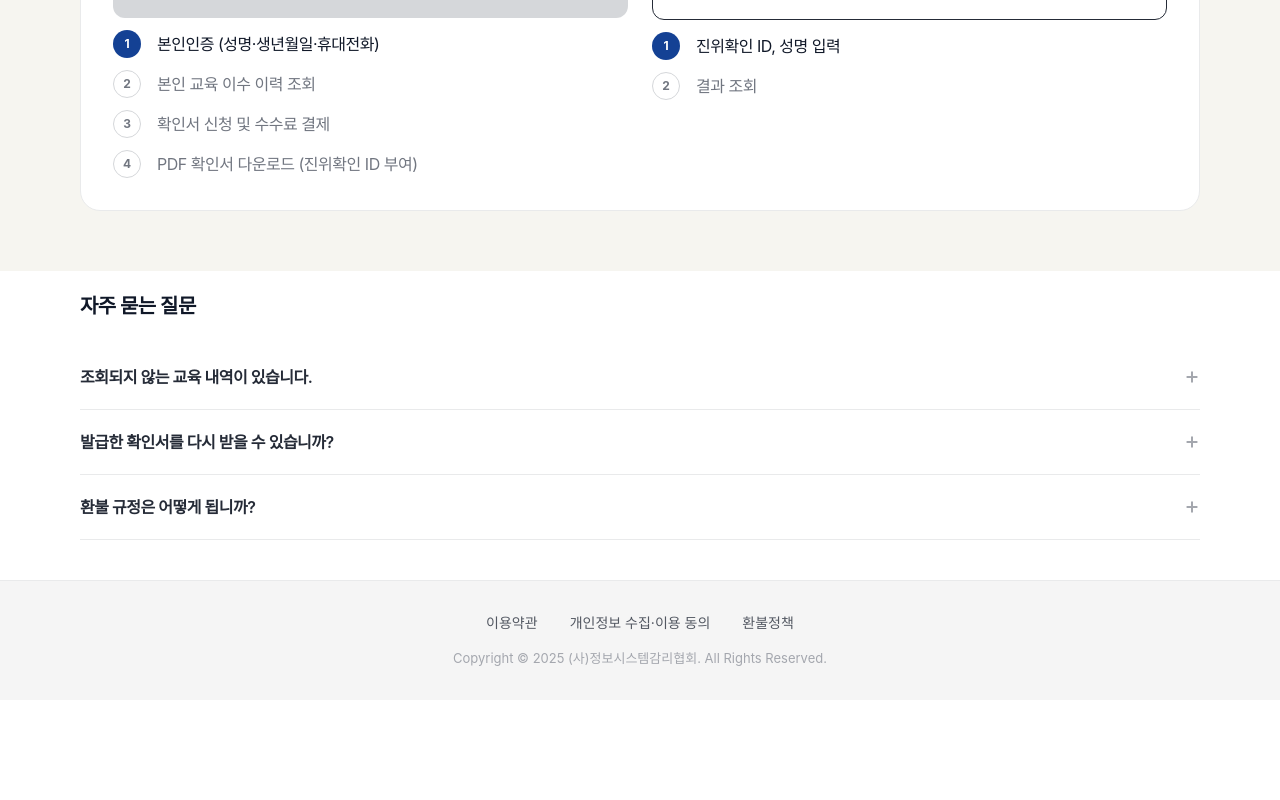
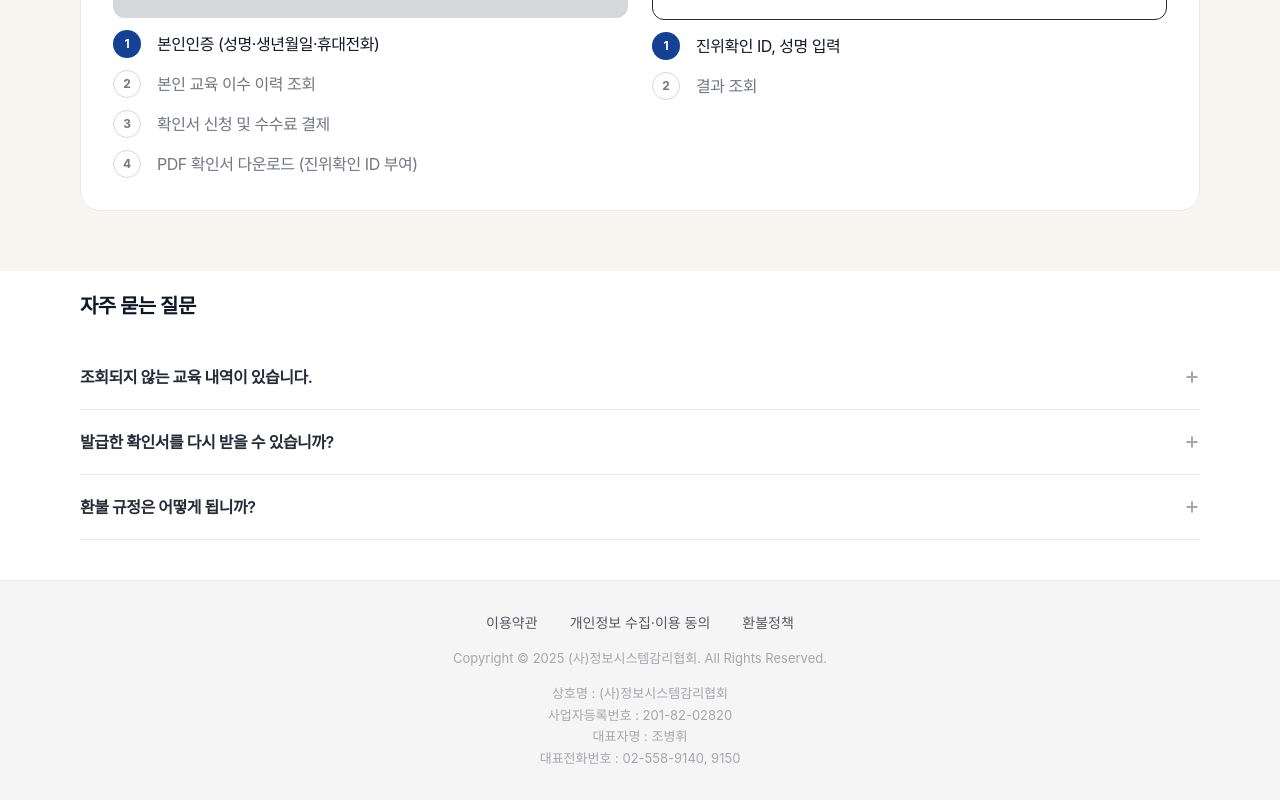
Before and after one commit to blast-dev-team/kaisa-training-records-platform, a React (Vite) app in the folder frontend/apps/web/: page / in a window 1280 px wide. Shown: the part 437-1237 px from the top of the page. Before the commit the page ends 1137 px from the top, so only its background shows below. Built offline with nearby package versions, Linux system fonts and the light colour scheme; no server answers; a web font is replaced by a local one.

Commit message:
FEAT : WEB 푸터 내용 추가

```diff
--- a/frontend/apps/web/src/widget/footer/footer.tsx
+++ b/frontend/apps/web/src/widget/footer/footer.tsx
@@ -36,6 +36,12 @@ export function Footer({ className }: FooterProps) {
         <p className="shrink-0 text-13 mobile:text-12 text-gray-400">
           Copyright © 2025 (사)정보시스템감리협회. All Rights Reserved.
         </p>
+        <div className="flex shrink-0 flex-col items-center gap-y-0.5 text-13 mobile:text-12 text-gray-400">
+          <p>상호명 : (사)정보시스템감리협회</p>
+          <p>사업자등록번호 : 201-82-02820</p>
+          <p>대표자명 : 조병휘</p>
+          <p>대표전화번호 : 02-558-9140, 9150</p>
+        </div>
       </div>
     </footer>
   );
```
